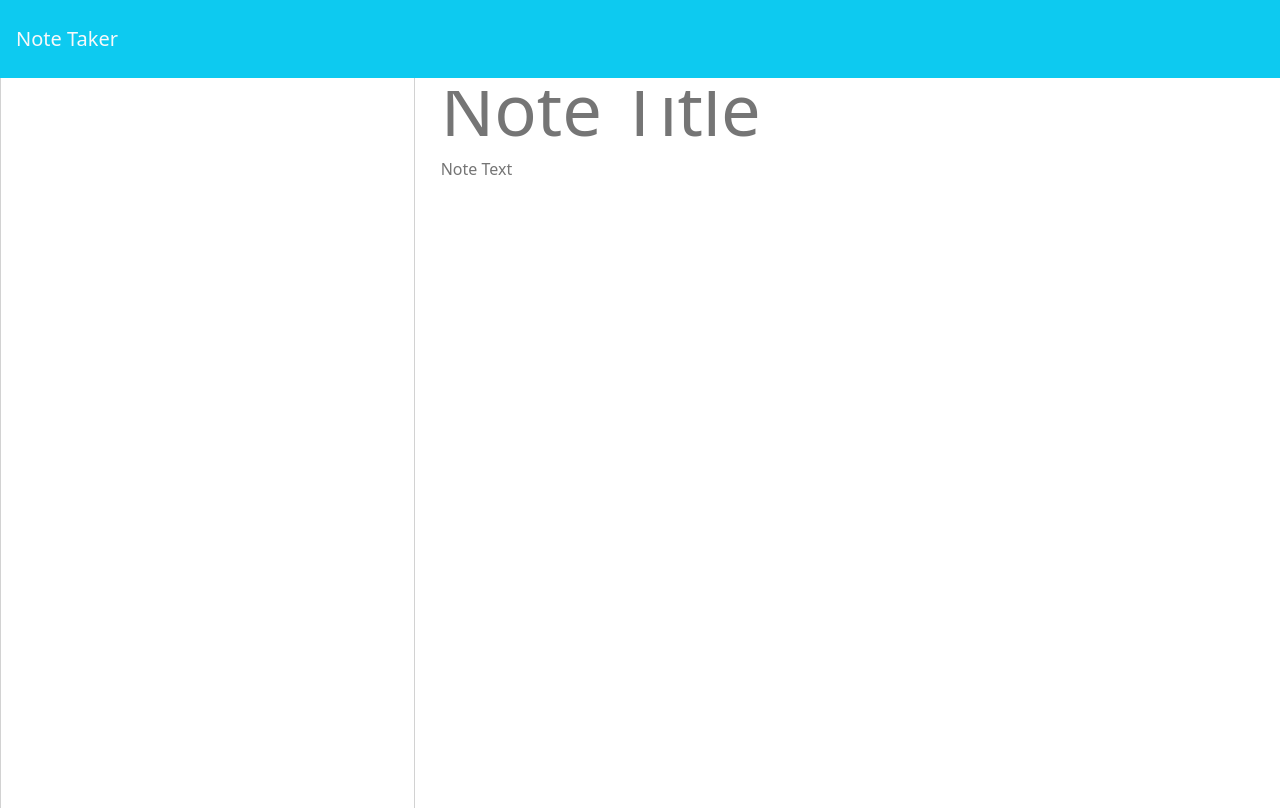
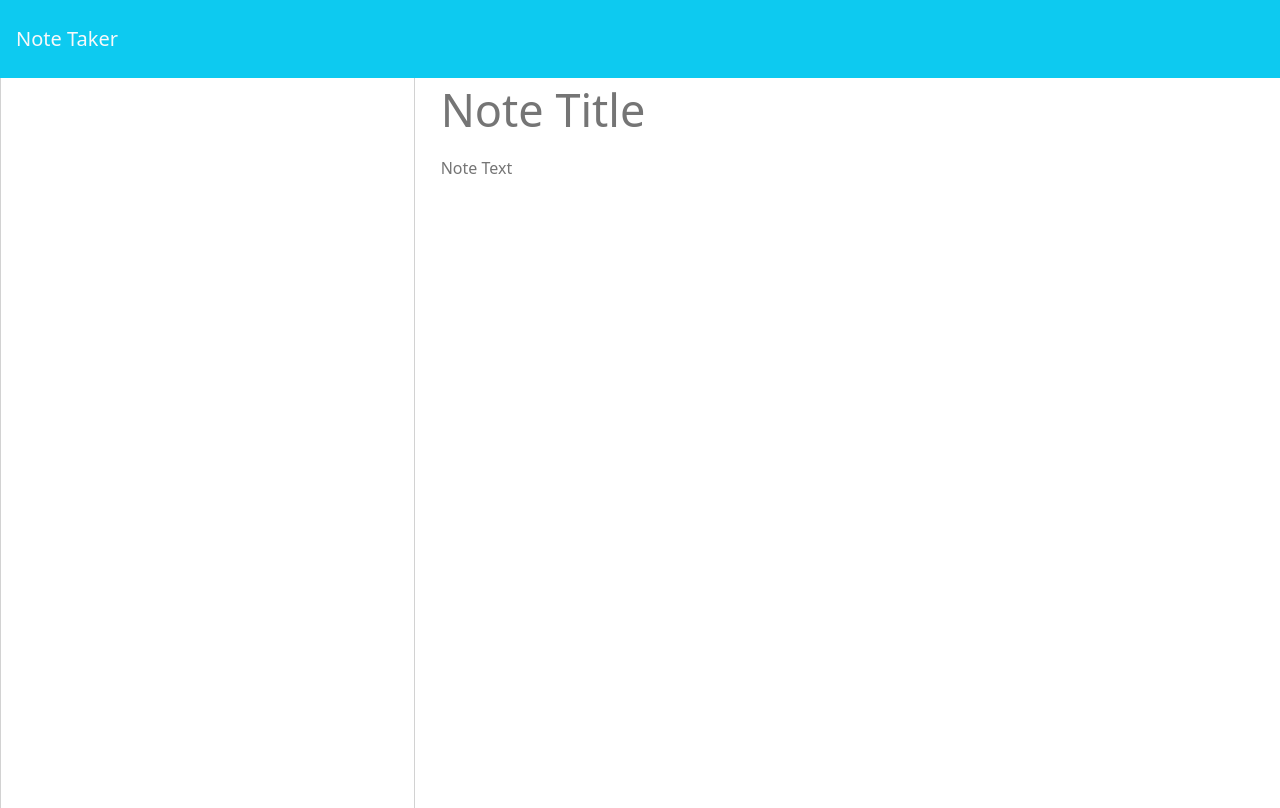
Before and after one commit to sara-hines/note-taker-app, a website: page public/pages/notes.html in a window 1280 px wide. Drawn offline with nearby package versions, Linux system fonts and the light colour scheme; no server answers.

Commit message:
Add media queries to fix font-size of Note Title at different viewport widths.

```diff
--- a/public/styles/styles.css
+++ b/public/styles/styles.css
@@ -36,9 +36,9 @@ form {
 
 .note-title {
   height: 50px;
+  font-size: 5.5vw;
   margin-top: 13px;
   padding-bottom: 13px;
-  font-size: 5.5vw;
 }
 
 .note-title:read-only,
@@ -81,3 +81,21 @@ form {
   padding: 20px;
   cursor: pointer;
 }
+
+@media screen and (min-width: 0px) {
+  .note-title {
+    font-size: 27px;
+  }
+}
+
+@media screen and (min-width: 660px) {
+  .note-title {
+    font-size: 35px;
+  }
+}
+
+@media screen and (min-width: 1000px) {
+  .note-title {
+    font-size: 45px;
+  }
+}
```
